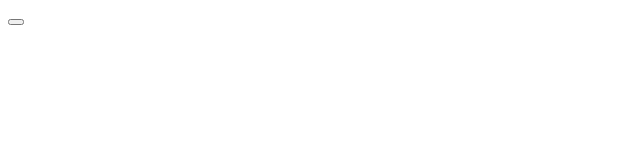
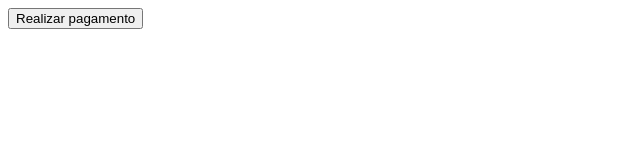
Before and after one commit to Lucasssouza95/Lucassouza95.github.io, a plain HTML site: page index.html in a window 1280 px wide. Shown: the whole page, without its empty margins (0-640 px from the left). Drawn offline with Linux system fonts and the light colour scheme.

Commit message:
Update index.html

```diff
--- a/index.html
+++ b/index.html
@@ -8,7 +8,7 @@
     <!--<link rel="stylesheet" type="text/css" media="screen" href="main.css">-->
 </head>
 <body>
-    <button class="pay-button-getnet"></button>
+    <button class="pay-button-getnet">Realizar pagamento</button>
     <script async src="https://checkout-homologacao.getnet.com.br/loader.js"
     data-getnet-sellerid="SELLER ID"
     data-getnet-token="VALOR RETORNADO PELA API DE AUTENTICAÇÃO"
```
